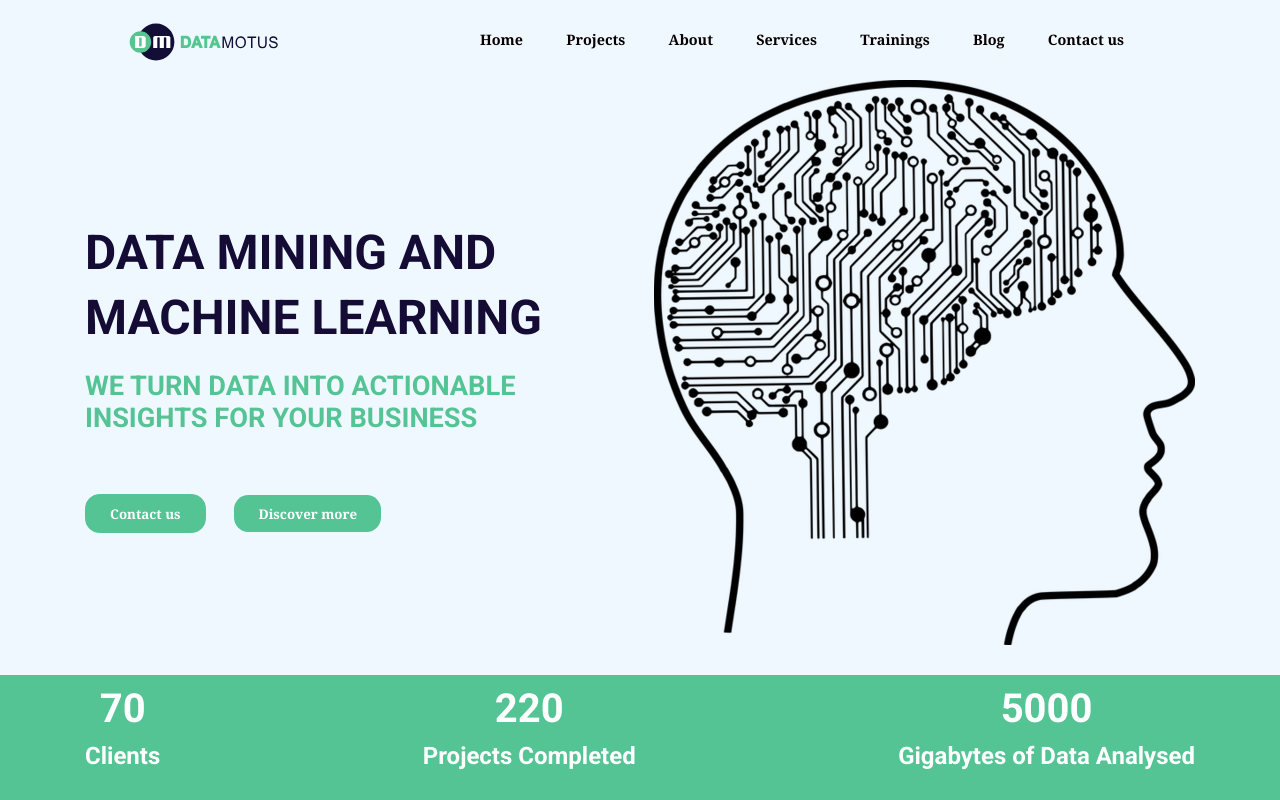
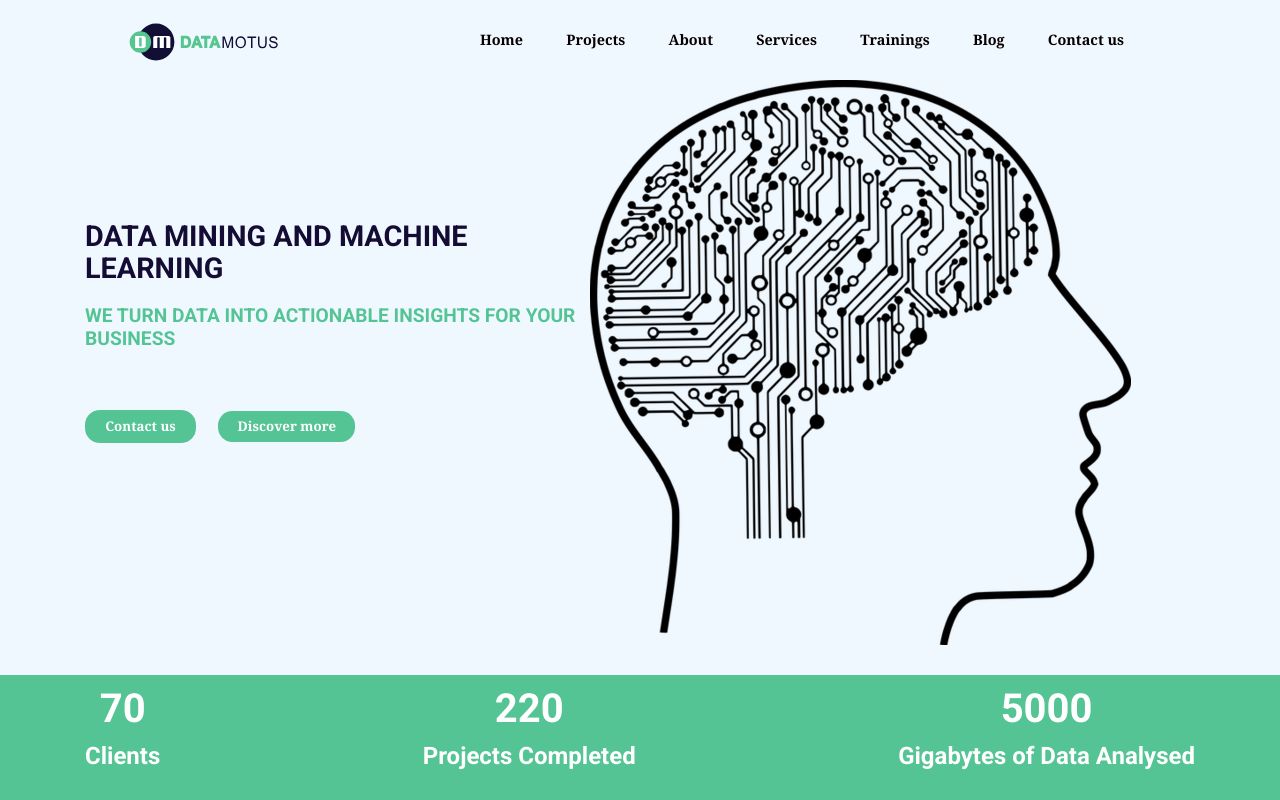
Before and after one commit to ArmanMotus/Datamotus, a React (Create React App) app: page /#/ in a window 1280 px wide. Shown: the top 800 px of the page. Built offline with nearby package versions, Linux system fonts and the light colour scheme.

Commit message:
6/2/2023

```diff
--- a/src/styles/hero.css
+++ b/src/styles/hero.css
@@ -214,3 +214,32 @@
         font-size: 8px;
     }
 } */
+
+@media only screen and (orientation: landscape) {
+    /* Styles for landscape (horizontal) orientation go here */
+
+    .hero__content h2 {
+        font-size: 1.8rem;
+        line-height: 2rem;
+    }
+
+    .hero__content h3 {
+        font-size: 1.2rem;
+    }
+
+    .hero__content p {
+        font-size: 1rem;
+    }
+
+    .hero__btns {
+        column-gap: 1.4rem;
+    }
+
+    .hero__img {
+        width: 60%;
+    }
+
+    .primary__btn, .secondary__btn {
+        padding: 0.4rem 1.2rem;
+    }
+}
```
